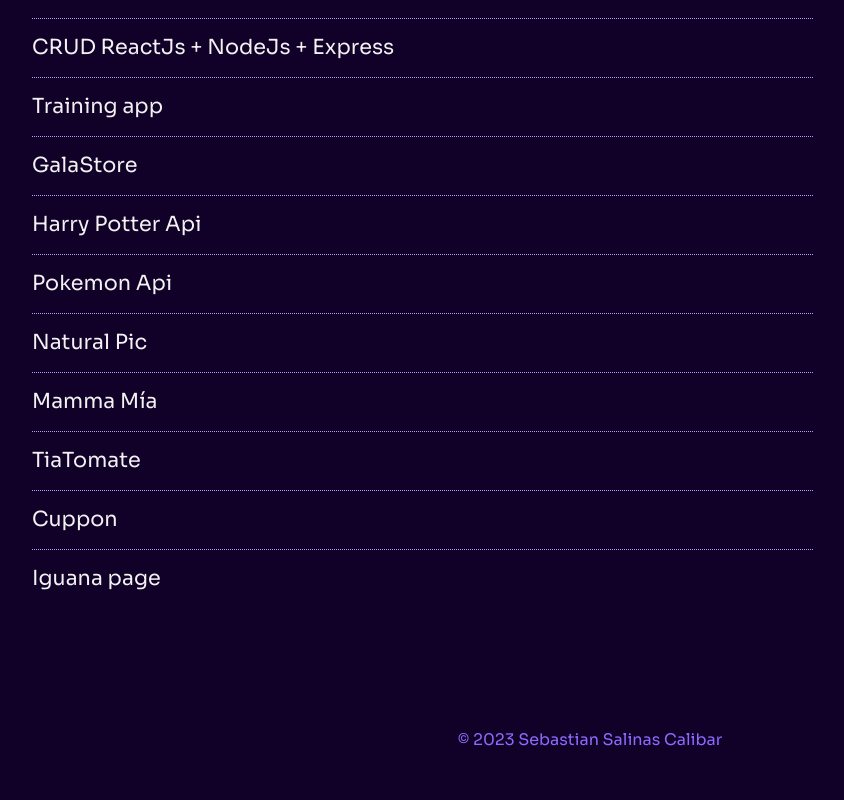
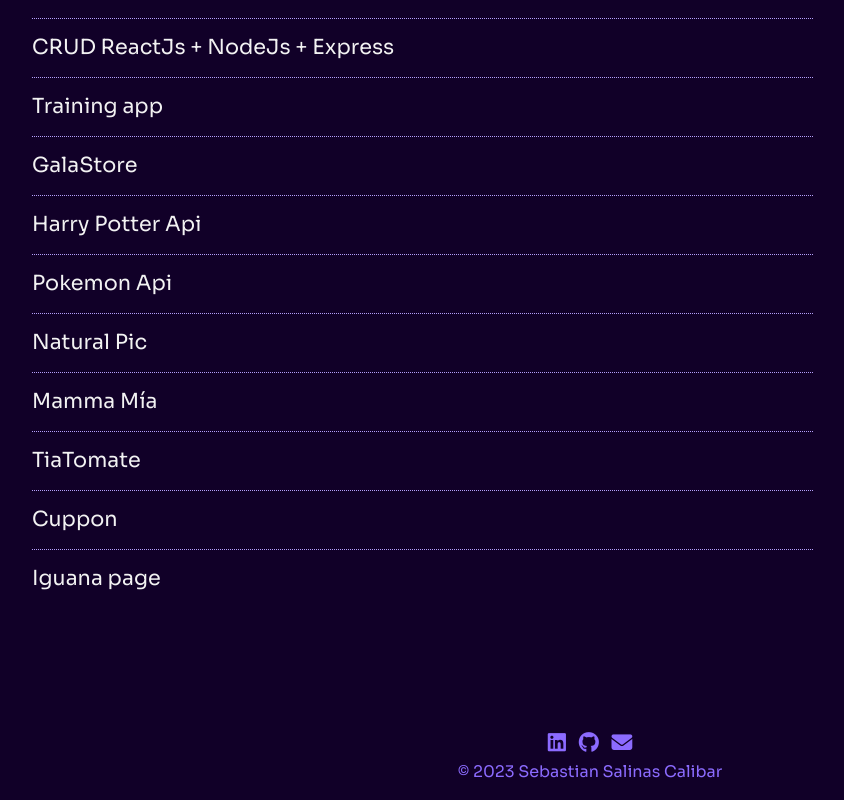
Before and after one commit to ssalinascalibar/portfolio, a React (Create React App) app: page / in a window 1280 px wide. Shown: the part 1228-2028 px from the top of the page, without its empty margins (50-894 px from the left). Before the commit the page ends 1996 px from the top, so only its background shows below. Built offline with nearby package versions, Linux system fonts and the light colour scheme.

Commit message:
add contact to footer

```diff
--- a/src/assets/css/footer.css
+++ b/src/assets/css/footer.css
@@ -1,3 +1,18 @@
 footer{
     color: #8c6bff;
 }
+
+footer > .contact{
+    display: flex;
+    justify-content: center;
+}
+
+footer > .contact a{
+    color: #8c6bff;
+    margin: 0 0.4rem;
+    font-size: 1.3em;
+}
+
+footer > .contact a:hover{
+    color: #fff;
+}
--- a/src/components/Footer.jsx
+++ b/src/components/Footer.jsx
@@ -10,7 +10,12 @@
 
   return (
     <footer>
-        <p className="text-center">&copy; {year} Sebastian Salinas Calibar</p>
+      <div className="contact">
+        <a href="https://www.linkedin.com/in/sebastian-salinas-calibar-9b070a23a/" target="_blank"><i className="fa-brands fa-linkedin"></i></a>
+        <a href="https://github.com/ssalinascalibar" target="_blank"><i className="fa-brands fa-github"></i></a>
+        <a href="mailto:sf.salinascalibar@gmail.com" target="_blank"><i className="fa-solid fa-envelope"></i></a>
+      </div>
+      <p className="text-center">&copy; {year} Sebastian Salinas Calibar</p>
     </footer>
   )
 }
```
